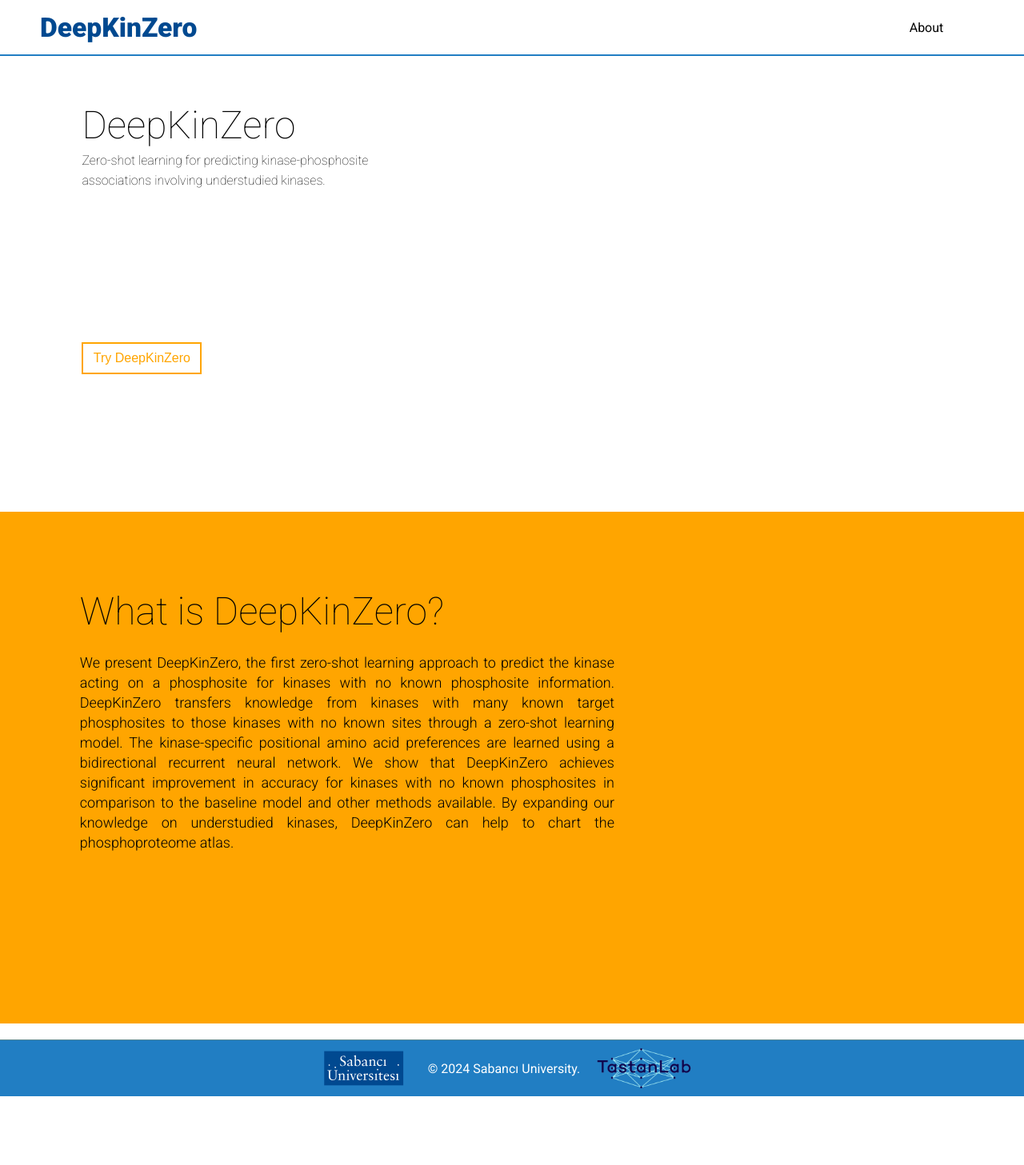
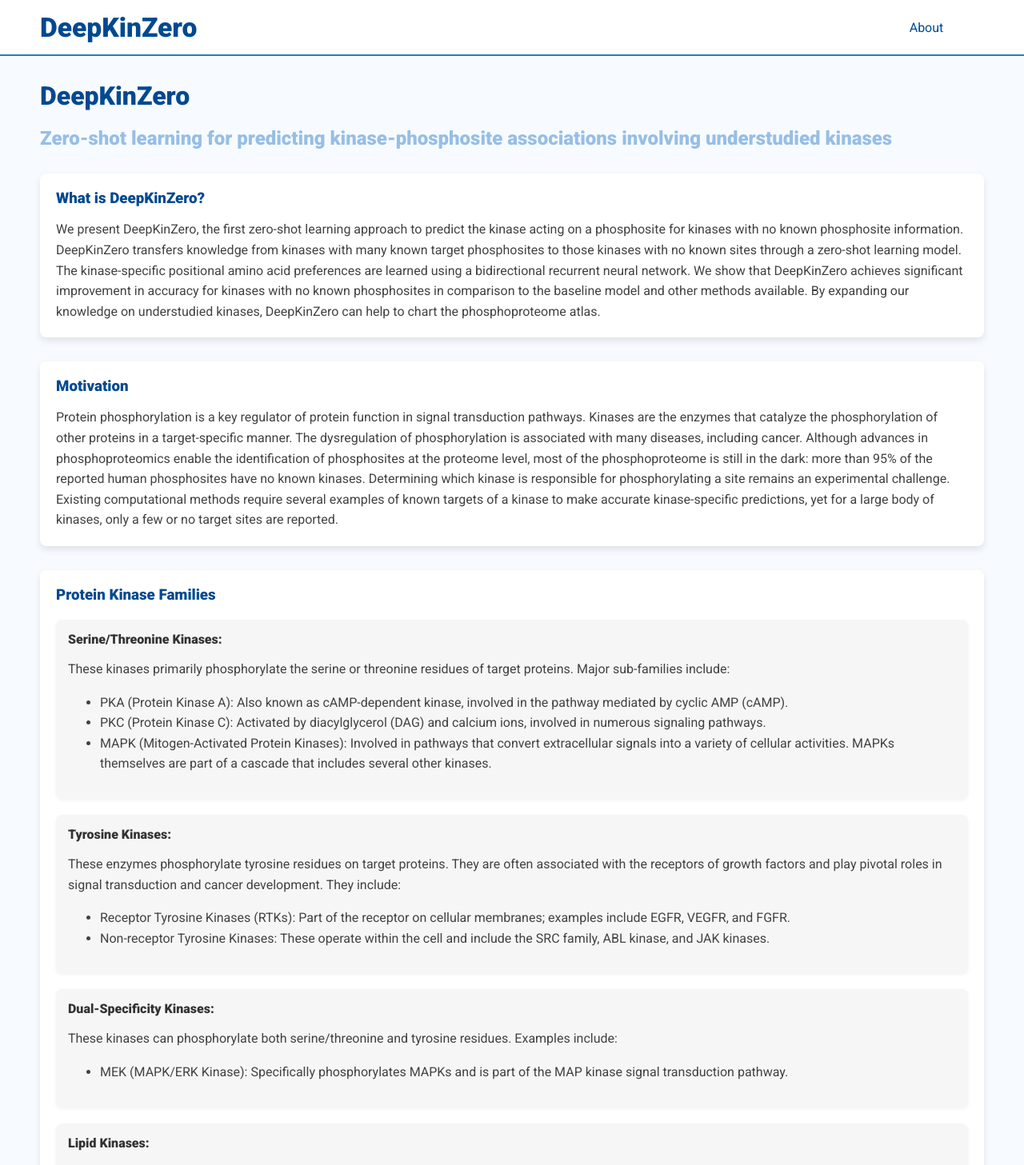
Before and after one commit to yesencan/ENS491-Project, a React (Create React App) app in the folder client/: page /about in a window 1280 px wide. Shown: the top 1457 px of the page at 80% size. Before the commit the page ends 1371 px from the top, so only its background shows below. Built offline with nearby package versions, Linux system fonts and the light colour scheme.

Commit message:
Add about page

```diff
--- a/client/src/App.jsx
+++ b/client/src/App.jsx
@@ -7,7 +7,7 @@ import Output from "./pages/Output";
 import Input from "./pages/Input";
 import OutputDataContext from './contexts/OutputDataContext';
 import Intro from "./components/Launch/Intro";
-
+import AboutPage from "./pages/About";
 const App = () => {
   const [outputData, setOutputData] = React.useState(null);
   return (
@@ -19,7 +19,7 @@ const App = () => {
             <Routes>
               <Route path="/" element={<Input />} />
               <Route path="/results" element={<Output />} />
-              <Route path="/about" element={<Intro />} />
+              <Route path="/about" element={<AboutPage />} />
             </Routes>
           </div>
           <Footer />
--- a/client/src/components/Launch/Navbar.jsx
+++ b/client/src/components/Launch/Navbar.jsx
@@ -7,7 +7,7 @@ const Container = styled.div`
   height: 70px;
   position: fixed;
   z-index: 99;
-  backdrop-filter: blur(10px);
+  background: white;
   display: flex;
   align-items: center;
   justify-content: space-between;
@@ -59,7 +59,7 @@ const Navbar = () => {
         </Link>
       </Logo>
       <ButtonContainer>
-        <Link to="/about" style={{ textDecoration: "none", color: "black" }}>
+        <Link to="/about" style={{ textDecoration: "none", color: "#004990"}}>
           <Button>About</Button>
         </Link>
         {/* <Button>Page Link 3</Button>
--- /dev/null
+++ b/client/src/pages/About.jsx
@@ -0,0 +1,118 @@
+import React from "react";
+import styled from "styled-components";
+
+const PageContainer = styled.div`
+  font-family: "Roboto", sans-serif;
+  color: #333;
+  padding: 80px 50px 50px;
+  background-color: #f7fbff;
+`;
+
+const Title = styled.h1`
+  color: #004990;
+  margin-bottom: 20px;
+`;
+
+const Subtitle = styled.h2`
+  color: #97bee5;
+  margin-bottom: 20px;
+`;
+
+const Section = styled.section`
+  background-color: white;
+  border-radius: 8px;
+  padding: 20px;
+  margin-top: 30px;
+  box-shadow: 0 4px 8px rgba(0,0,0,0.1);
+`;
+
+const SectionTitle = styled.h3`
+  color: #004990;
+  margin: 0 !important;
+`;
+
+const Paragraph = styled.p`
+  color: #424242;
+  line-height: 1.6;
+  margin: 0;
+  margin-top: 15px;
+`;
+
+const KinaseSection = styled.div`
+  background-color: #f6f6f6;
+  padding: 15px;
+  border-radius: 8px;
+  box-shadow: 0 2px 4px rgba(0,0,0,0.05);
+  margin-bottom: 20px;
+  margin-top: 20px;
+`;
+
+const AboutPage = () => {
+  return (
+    <PageContainer>
+      <Title>DeepKinZero</Title>
+      <Subtitle>Zero-shot learning for predicting kinase-phosphosite associations involving understudied kinases</Subtitle>
+      <Section>
+        <SectionTitle>What is DeepKinZero?</SectionTitle>
+        <Paragraph>
+          We present DeepKinZero, the first zero-shot learning approach to predict the kinase acting on a phosphosite for kinases with no known phosphosite information. DeepKinZero transfers knowledge from kinases with many known target phosphosites to those kinases with no known sites through a zero-shot learning model. The kinase-specific positional amino acid preferences are learned using a bidirectional recurrent neural network. We show that DeepKinZero achieves significant improvement in accuracy for kinases with no known phosphosites in comparison to the baseline model and other methods available. By expanding our knowledge on understudied kinases, DeepKinZero can help to chart the phosphoproteome atlas.
+        </Paragraph>
+      </Section>
+      <Section>
+        <SectionTitle>Motivation</SectionTitle>
+        <Paragraph>
+          Protein phosphorylation is a key regulator of protein function in signal transduction pathways. Kinases are the enzymes that catalyze the phosphorylation of other proteins in a target-specific manner. The dysregulation of phosphorylation is associated with many diseases, including cancer. Although advances in phosphoproteomics enable the identification of phosphosites at the proteome level, most of the phosphoproteome is still in the dark: more than 95% of the reported human phosphosites have no known kinases. Determining which kinase is responsible for phosphorylating a site remains an experimental challenge. Existing computational methods require several examples of known targets of a kinase to make accurate kinase-specific predictions, yet for a large body of kinases, only a few or no target sites are reported.
+        </Paragraph>
+      </Section>
+      <Section>
+        <SectionTitle>Protein Kinase Families</SectionTitle>
+        <KinaseSection>
+          <strong>Serine/Threonine Kinases:</strong>
+          <Paragraph>These kinases primarily phosphorylate the serine or threonine residues of target proteins. Major sub-families include:
+          <ul>
+            <li>PKA (Protein Kinase A): Also known as cAMP-dependent kinase, involved in the pathway mediated by cyclic AMP (cAMP).</li>
+            <li>PKC (Protein Kinase C): Activated by diacylglycerol (DAG) and calcium ions, involved in numerous signaling pathways.</li>
+            <li>MAPK (Mitogen-Activated Protein Kinases): Involved in pathways that convert extracellular signals into a variety of cellular activities. MAPKs themselves are part of a cascade that includes several other kinases.</li>
+          </ul>
+          </Paragraph>
+        </KinaseSection>
+        <KinaseSection>
+          <strong>Tyrosine Kinases:</strong>
+          <Paragraph>These enzymes phosphorylate tyrosine residues on target proteins. They are often associated with the receptors of growth factors and play pivotal roles in signal transduction and cancer development. They include:
+          <ul>
+            <li>Receptor Tyrosine Kinases (RTKs): Part of the receptor on cellular membranes; examples include EGFR, VEGFR, and FGFR.</li>
+            <li>Non-receptor Tyrosine Kinases: These operate within the cell and include the SRC family, ABL kinase, and JAK kinases.</li>
+          </ul>
+          </Paragraph>
+        </KinaseSection>
+        <KinaseSection>
+          <strong>Dual-Specificity Kinases:</strong>
+          <Paragraph>These kinases can phosphorylate both serine/threonine and tyrosine residues. Examples include:
+          <ul>
+            <li>MEK (MAPK/ERK Kinase): Specifically phosphorylates MAPKs and is part of the MAP kinase signal transduction pathway.</li>
+          </ul>
+          </Paragraph>
+        </KinaseSection>
+        <KinaseSection>
+          <strong>Lipid Kinases:</strong>
+          <Paragraph>Involved in phosphorylating lipids instead of proteins, critical in signaling pathways. Examples include:
+          <ul>
+            <li>PI3K (Phosphoinositide 3-Kinases): Catalyzes the phosphorylation of the 3 position on the inositol ring of phosphoinositides. They play a key role in cell growth and survival pathways.</li>
+          </ul>
+          </Paragraph>
+        </KinaseSection>
+        <KinaseSection>
+          <strong>Atypical Kinases:</strong>
+          <Paragraph>These do not fit into the conventional kinase categories based on their substrates or the amino acids they phosphorylate. Examples include:
+          <ul>
+            <li>Alpha-kinases: Phosphorylate targets different from the conventional serine, threonine, or tyrosine residues.</li>
+            <li>PIKK family: Includes ATM and ATR kinases, which are critical for the DNA damage response.</li>
+          </ul>
+          </Paragraph>
+        </KinaseSection>
+      </Section>
+    </PageContainer>
+  );
+};
+
+export default AboutPage;
```
